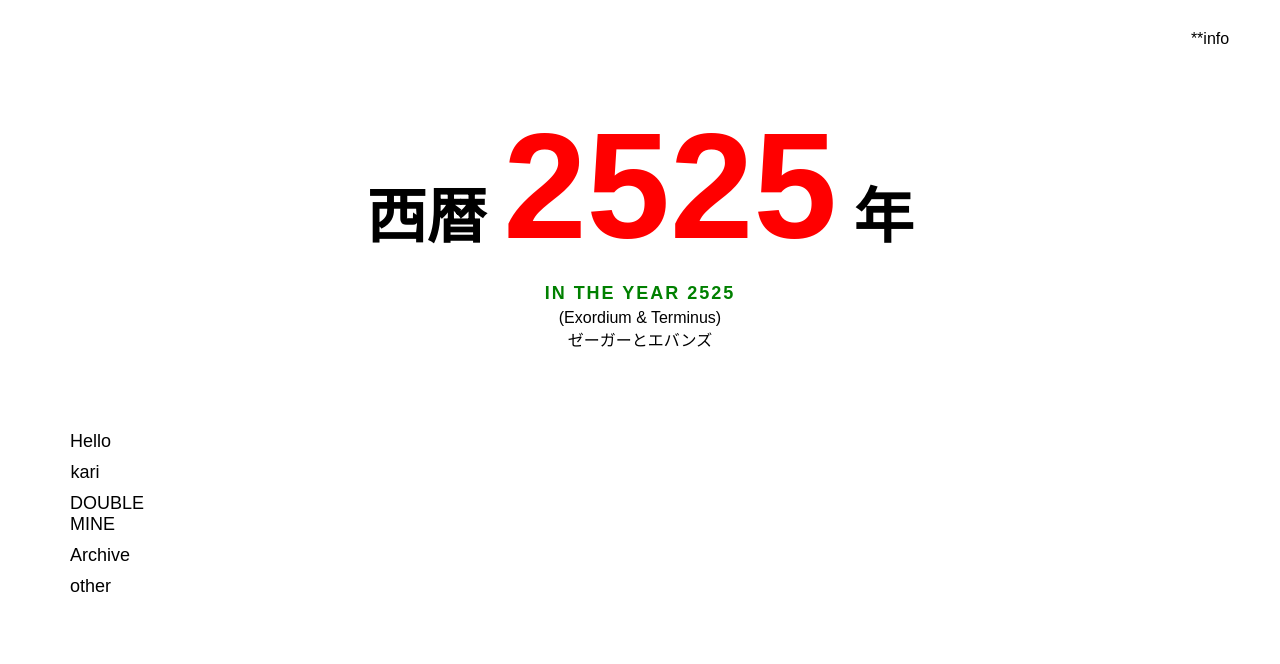
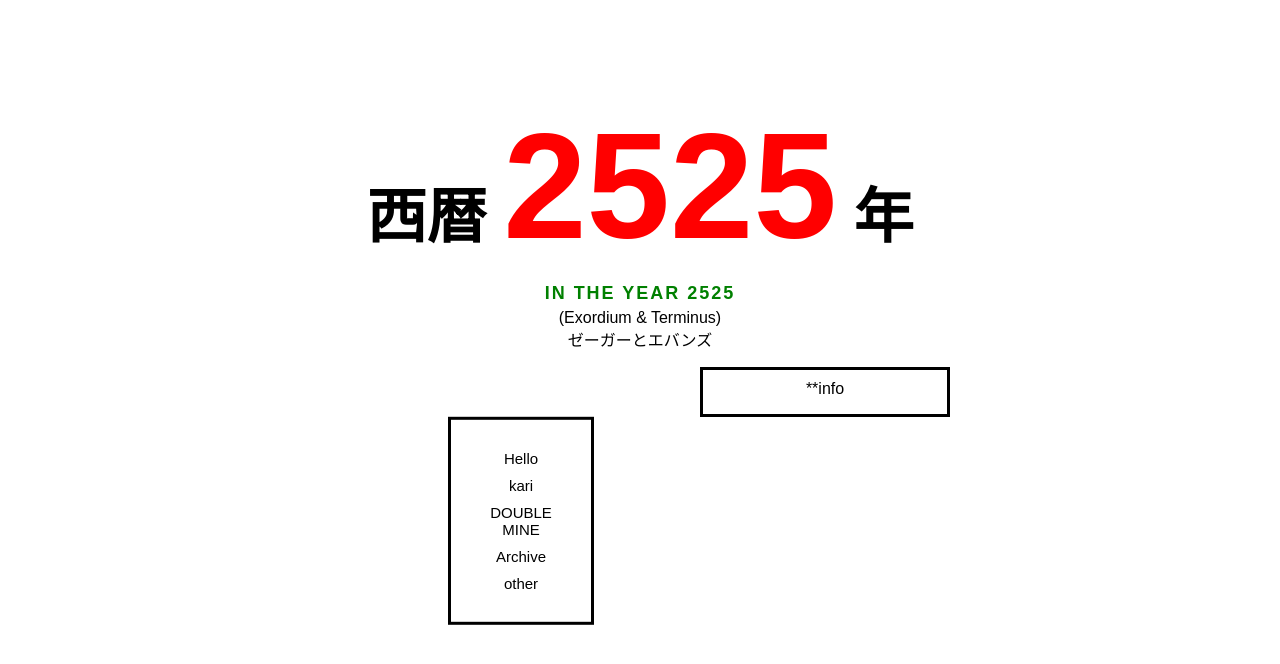
Before and after one commit to taka010116/HTML, a Flask app: page / in a window 1280 px wide. Shown: the top 664 px of the page. Run offline with Flask 2, Linux system fonts and the light colour scheme; some libraries are stand-ins or nearby versions.

Commit message:
game update

```diff
--- a/app/templates/base.html
+++ b/app/templates/base.html
@@ -10,37 +10,7 @@
       padding: 0;
     }
 
-    .green-box {
-      width: 30px;
-      padding: 20px;
-      margin: 50px;
-      font-size: 18px;
-    }
 
-    .green-box a {
-      display: block;
-      margin: 10px 0;
-      text-decoration: none;
-      color: black;
-      transition: color 0.2s;
-    }
-
-    .green-box a:hover {
-      color: darkgreen;
-      font-weight: bold;
-    }
-
-    .blue-box {
-      position: absolute;
-      top: 20px;
-      right: 20px;
-      width: 100px;
-      height: 20px;
-      padding: 10px;
-      box-sizing: border-box;
-      font-size: 16px;
-      color: rgb(0, 0, 0);
-    }
   </style>
 
   <script src="https://cdn.socket.io/4.7.2/socket.io.min.js"></script>
--- a/app/templates/index.html
+++ b/app/templates/index.html
@@ -19,7 +19,7 @@
   "@context": "https://schema.org",
   "@type": "WebSite",
   "url": "https://html-mq6q.onrender.com/",
-  "name": "通信対戦掲示板",
+  "name": "西暦2525年",
   "potentialAction": {
     "@type": "SearchAction",
     "target": "https://html-mq6q.onrender.com/?q={search_term_string}",
@@ -33,6 +33,9 @@
       font-family: "Arial", "Yu Gothic", sans-serif;
       text-align: center;
       margin-top: 100px;
+      justify-content: center; /* 横中央 */
+      align-items: center;     /* 縦中央 */
+
     }
     .main-text {
       font-size: 60px;
@@ -54,6 +57,56 @@
       margin-top: 5px;
       font-size: 16px;
     }
+
+    .green-box {
+      position: absolute;
+      top: 50%;       /* 画面の縦中央 */
+      left: 50%;      /* 画面の横中央 */
+      transform: translate(-200%, -40%); /* 自身の幅・高さの半分だけずらす */
+      width: 100px;
+      padding: 20px;
+      margin: 100px;
+      font-size: 15px;
+      border: 3px solid rgb(0, 0, 0);
+    }
+
+    .green-box a {
+      display: block;
+      margin: 10px 0;
+      text-decoration: none;
+      color: black;
+
+      transition: color 0.2s;
+    }
+
+    .green-box a:hover {
+      color: darkgreen;
+      font-weight: bold;
+    }
+
+    .container {
+      display: flex;           /* 子要素を横並びに */
+      align-items: flex-start; /* 高さの基準を上揃え */
+      gap: 20px;               /* green-box と blue-box の間隔 */
+    }
+
+    .blue-box {
+      left: 50%;
+      transform: translateX(280%);
+      top: 20px;
+      right: 20px;
+      width: 250px;
+      height: 50px;
+      padding: 10px;
+      border: 3px solid rgb(0, 0, 0);
+      box-sizing: border-box;
+      font-size: 16px;
+      color: rgb(0, 0, 0);
+    }
+
+    .p {
+      text-align:center;
+    }
   </style>
 
 
@@ -74,7 +127,8 @@
 <button onclick="sendMessage()">送信</button>
 -->
 
-
+<p>
+<div class="container">
 <div class="green-box">
   <a href="/me" data-desc="*こんにちは">Hello</a>
   <a href="/temp" data-desc="*仮">kari</a>
@@ -82,12 +136,14 @@
   <a href="/blog" data-desc="*アーカイブ">Archive</a>
   <a href="/other" data-desc="*その他">other</a>
 
-
+</div>
 <div class="blue-box" id="desc-box">
   **info
 </div>
+</div>
+</p>
 
-</div>
+
 <script src="https://cdn.socket.io/4.7.2/socket.io.min.js"></script>
 <script>
   //const socket = io();
```
